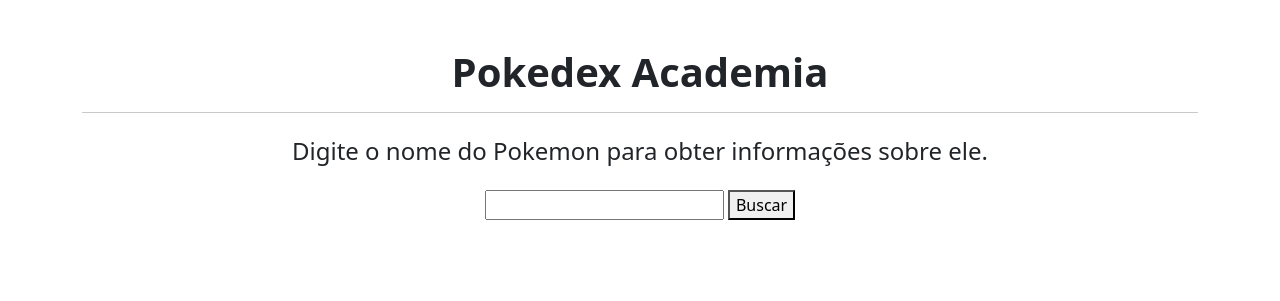
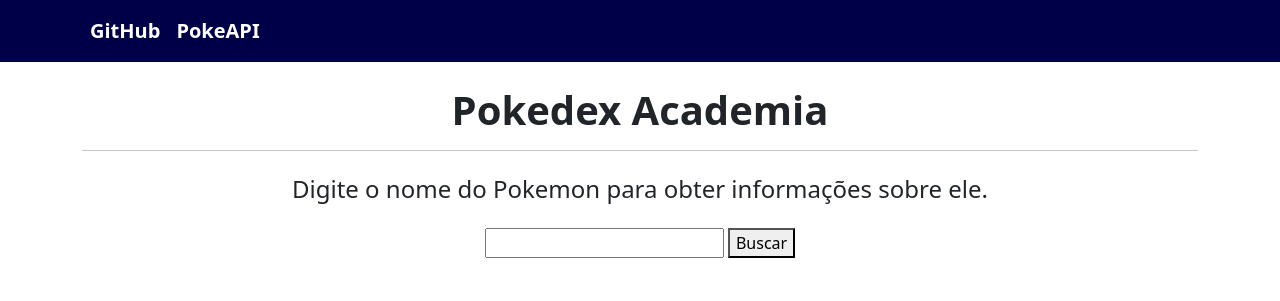
Before and after one commit to oscarraichert/pokedex-vite, a website built with Vite: page src/index.html in a window 1280 px wide. Built offline with nearby package versions, Linux system fonts and the light colour scheme.

Commit message:
implementando navbar

```diff
--- a/src/css/styles.css
+++ b/src/css/styles.css
@@ -2,3 +2,7 @@
 #img-nome {
     list-style: none;
 }
+
+.navbar {
+    background-color: rgb(0, 0, 73);
+}
--- a/src/index.html
+++ b/src/index.html
@@ -12,6 +12,8 @@
         integrity="sha384-A3rJD856KowSb7dwlZdYEkO39Gagi7vIsF0jrRAoQmDKKtQBHUuLZ9AsSv4jD4Xa" crossorigin="anonymous"
         defer></script>
 
+    <link rel="icon" href="../public/assets/pokebola.png">
+
     <link rel="stylesheet" href="./css/styles.css">
     <script type="module" src="./index.ts" defer></script>
 
@@ -19,7 +21,25 @@
 </head>
 
 <body>
-    <main class="container mt-5">
+
+    <nav class="navbar navbar-dark navbar-expand-lg mt-0 mb-4">
+        <div class="container">
+            <div class="collapse navbar-collapse" id="navbarSupportedContent">
+                <ul class="navbar-nav me-auto mb-2 mb-lg-0">
+                    <li class="nav-item">
+                        <a class="nav-link active fs-5 fw-bolder me-auto" aria-current="page"
+                            href="https://github.com/oscarraichert/pokedex-vite">GitHub</a>
+                    </li>
+                    <li class="nav-item">
+                        <a class="nav-link active fs-5 fw-bolder" aria-current="page"
+                            href="https://pokeapi.co/">PokeAPI</a>
+                    </li>
+                </ul>
+            </div>
+        </div>
+    </nav>
+
+    <main class="container mt-3">
         <section id="pag-principal">
             <div class="text-center">
                 <header>
```
Also changed, not shown: public/assets/pokebola.png (added).
